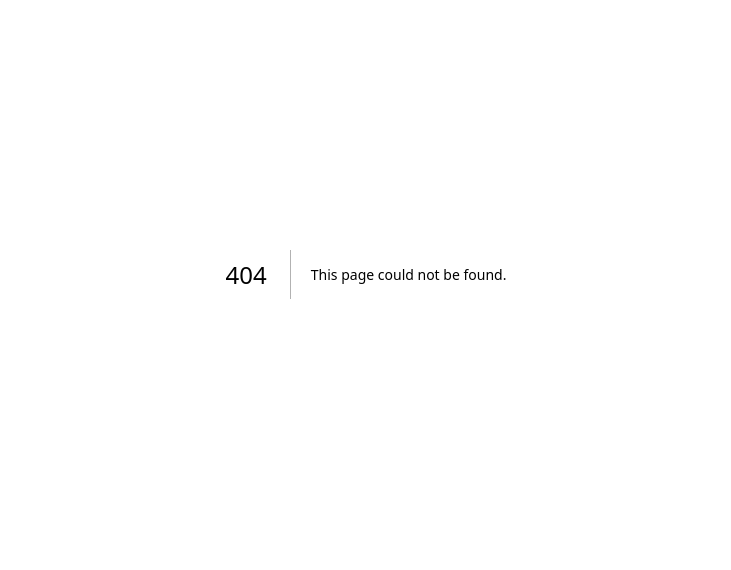
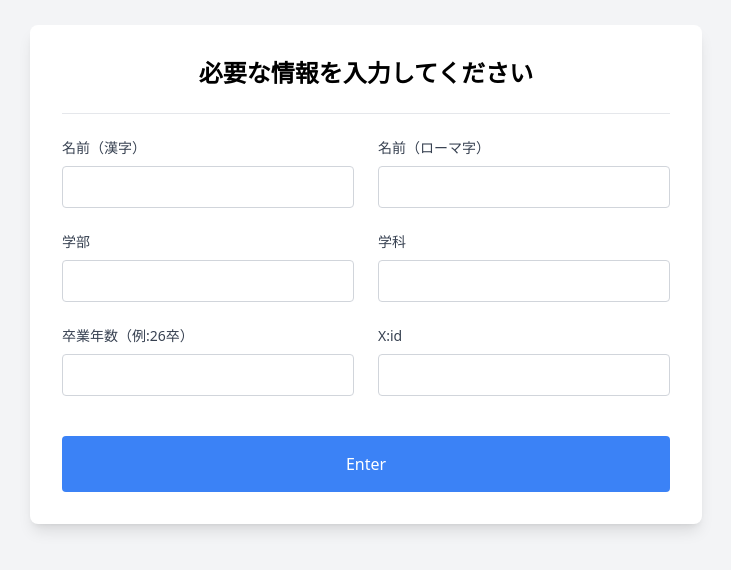
Before and after one commit to NobuhiroYokota/MyBackground, a Next.js app in the folder frontend/: page /Home in a window 1280 px wide. Before the commit this address had no page. Shown: the part 126-696 px from the top of the page, without its empty margins (274-1005 px from the left). Built offline with nearby package versions, Linux system fonts and the light colour scheme.

Commit message:
画像生成機能の実装

```diff
--- /dev/null
+++ b/frontend/src/app/Home/Output/page.tsx
@@ -0,0 +1,76 @@
+"use client"
+
+import { useEffect, useRef, useState } from 'react';
+import { useFormContext } from '../../../lib/FormProvider';
+import Link from 'next/link';
+
+export default function Output() {
+  const [resUrl, setResUrl] = useState("");
+  const { jpName, engName, facultyName, departmentName, graduationYear, id } = useFormContext();
+  const canvasRef = useRef(null);
+
+  useEffect(() => {
+    const getUrl = `https://api.qrserver.com/v1/create-qr-code/?data=https://twitter.com/${id}&size=100x100`;
+
+    fetch(getUrl)
+      .then((res) => setResUrl(res.url));
+
+    if (resUrl) {
+      const qrImage = new Image();
+      qrImage.crossOrigin = "anonymous";
+      qrImage.src = resUrl;
+      qrImage.onload = () => {
+        const canvas = canvasRef.current;
+        const context = canvas.getContext("2d");
+
+        context.fillStyle = "#F0F0F0";
+        context.fillRect(0, 0, 1920, 1080);
+
+        context.fillStyle = "#000000";
+        context.font = "70px serif";
+        context.fillText(jpName, 100, 200);
+
+        context.font = "50px serif";
+        context.fillText(engName, 100, 130);
+
+        context.font = "50px serif";
+        context.fillText(facultyName, 100, 270);
+
+        context.font = "50px serif";
+        context.fillText(departmentName, 100, 320);
+
+        context.font = "40px serif";
+        context.fillText(graduationYear, 100, 800);
+
+        context.font = "50px serif";
+        context.fillText("X:@" + id, 100, 860);
+
+        context.drawImage(qrImage, 1500, 700, 200, 200);
+      };
+    }
+  }, [jpName, engName, facultyName, departmentName, graduationYear, id, resUrl]);
+
+  const handleSaveImage = () => {
+    const canvas = canvasRef.current;
+    const link = document.createElement("a");
+    link.href = canvas.toDataURL("image/png");
+    link.download = "template.png";
+    link.click();
+  };
+
+  return (
+    <div className="flex justify-center items-center min-h-screen bg-gray-100">
+      <div className="bg-white p-8 rounded-lg shadow-lg max-w-2xl w-full m-8">
+        <div className="flex flex-col items-center mt-8">
+          <canvas ref={canvasRef} className="border border-gray-300 mb-4" style={{ width: "500px", height: "300px" }} width={1920} height={1080}></canvas>
+          <button onClick={handleSaveImage} className="mt-4 bg-blue-500 text-white py-2 px-4 rounded hover:bg-blue-600">
+            保存
+          </button>
+          <Link href="/Home" className="mt-4 bg-indigo-600 text-white py-2 px-4 rounded hover:bg-indigo-700 text-center">
+            topへ戻る
+          </Link>
+        </div>
+      </div>
+    </div>
+  );
+}
--- /dev/null
+++ b/frontend/src/app/Home/page.tsx
@@ -0,0 +1,121 @@
+"use client"
+
+import Link from 'next/link';
+import { useFormContext } from '../../lib/FormProvider';
+import { useState } from 'react';
+
+export default function Home() {
+  const { jpName, setJpName, engName, setEngName, facultyName, setFacultyName, departmentName, setDepartmentName, graduationYear, setGradiationYear, id, setId } = useFormContext();
+  const [errors, setErrors] = useState({});
+
+  const handleValidation = () => {
+    let formIsValid = true;
+    let errors = {};
+
+    if (!jpName) {
+      formIsValid = false;
+      errors["jpName"] = "名前（漢字）を入力してください。";
+    }
+    if (!engName) {
+      formIsValid = false;
+      errors["engName"] = "名前（ローマ字）を入力してください。";
+    }
+    if (!facultyName) {
+      formIsValid = false;
+      errors["facultyName"] = "学部を入力してください。";
+    }
+    if (!departmentName) {
+      formIsValid = false;
+      errors["departmentName"] = "学科を入力してください。";
+    }
+    if (!graduationYear) {
+      formIsValid = false;
+      errors["graduationYear"] = "卒業年数を入力してください。";
+    }
+    if (!id) {
+      formIsValid = false;
+      errors["id"] = "X:idを入力してください。";
+    }
+
+    setErrors(errors);
+    return formIsValid;
+  };
+
+  return (
+    <>
+    <div className="flex justify-center items-center min-h-screen bg-gray-100">
+      <div className="bg-white p-8 rounded-lg shadow-lg max-w-2xl w-full m-8">
+        <h1 className="text-2xl font-bold mb-6 text-center">必要な情報を入力してください</h1>
+        <hr className="mb-6"/>
+        <div className="grid grid-cols-2 gap-6">
+          <div className="col-span-1">
+            <label className="block mb-2 text-sm font-medium text-gray-700">名前（漢字）</label>
+            <input
+              className="w-full py-2 px-3 border border-gray-300 rounded"
+              type="text"
+              value={jpName}
+              onChange={(e) => setJpName(e.target.value)}
+            />
+            {errors.jpName && <span className="text-red-500 text-sm">{errors.jpName}</span>}
+          </div>
+          <div className="col-span-1">
+            <label className="block mb-2 text-sm font-medium text-gray-700">名前（ローマ字）</label>
+            <input
+              className="w-full py-2 px-3 border border-gray-300 rounded"
+              type="text"
+              value={engName}
+              onChange={(e) => setEngName(e.target.value)}
+            />
+            {errors.engName && <span className="text-red-500 text-sm">{errors.engName}</span>}
+          </div>
+          <div className="col-span-1">
+            <label className="block mb-2 text-sm font-medium text-gray-700">学部</label>
+            <input
+              className="w-full py-2 px-3 border border-gray-300 rounded"
+              type="text"
+              value={facultyName}
+              onChange={(e) => setFacultyName(e.target.value)}
+            />
+            {errors.facultyName && <span className="text-red-500 text-sm">{errors.facultyName}</span>}
+          </div>
+          <div className="col-span-1">
+            <label className="block mb-2 text-sm font-medium text-gray-700">学科</label>
+            <input
+              className="w-full py-2 px-3 border border-gray-300 rounded"
+              type="text"
+              value={departmentName}
+              onChange={(e) => setDepartmentName(e.target.value)}
+            />
+            {errors.departmentName && <span className="text-red-500 text-sm">{errors.departmentName}</span>}
+          </div>
+          <div className="col-span-1">
+            <label className="block mb-2 text-sm font-medium text-gray-700">卒業年数（例:26卒）</label>
+            <input
+              className="w-full py-2 px-3 border border-gray-300 rounded"
+              type="text"
+              value={graduationYear}
+              onChange={(e) => setGradiationYear(e.target.value)}
+            />
+            {errors.graduationYear && <span className="text-red-500 text-sm">{errors.graduationYear}</span>}
+          </div>
+          <div className="col-span-1">
+            <label className="block mb-2 text-sm font-medium text-gray-700">X:id</label>
+            <input
+              className="w-full py-2 px-3 border border-gray-300 rounded"
+              type="text"
+              value={id}
+              onChange={(e) => setId(e.target.value)}
+            />
+            {errors.id && <span className="text-red-500 text-sm">{errors.id}</span>}
+          </div>
+          <div className="col-span-2">
+            <Link href="Home/Output" className="block text-center bg-blue-500 text-white py-4 rounded mt-4 hover:bg-blue-600">
+              Enter
+            </Link>
+          </div>
+        </div>
+      </div>
+    </div>
+  </>
+  )
+}
--- a/frontend/src/app/layout.tsx
+++ b/frontend/src/app/layout.tsx
@@ -1,4 +1,5 @@
-import type { Metadata } from "next";
+import type { Metadata } from "next"
+import { FormProvider } from '../lib/FormProvider';
 import "./globals.css";
 
 
@@ -15,7 +16,9 @@ export default function RootLayout({
   return (
     <html lang="en">
       <body>
-        {children}
+        <FormProvider>
+          {children}
+        </FormProvider>
       </body>
     </html>
   );
--- /dev/null
+++ b/frontend/src/lib/FormProvider.js
@@ -0,0 +1,32 @@
+"use client"
+import React, { createContext, useContext, useState } from 'react';
+
+const FormContext = createContext();
+
+export const useFormContext = () => useContext(FormContext);
+
+export const FormProvider = ({ children }) => {
+  const [jpName, setJpName] = useState('');
+  const [engName, setEngName] = useState('');
+  const [facultyName, setFacultyName] = useState('');
+  const [departmentName, setDepartmentName] = useState('');
+  const [graduationYear, setGradiationYear] = useState('');
+  const [id, setId] = useState('');
+
+  const values = {
+    jpName,
+    setJpName,
+    engName,
+    setEngName,
+    facultyName,
+    setFacultyName,
+    departmentName,
+    setDepartmentName,
+    graduationYear,
+    setGradiationYear,
+    id,
+    setId,
+  };
+
+  return <FormContext.Provider value={values}>{children}</FormContext.Provider>;
+};
```
